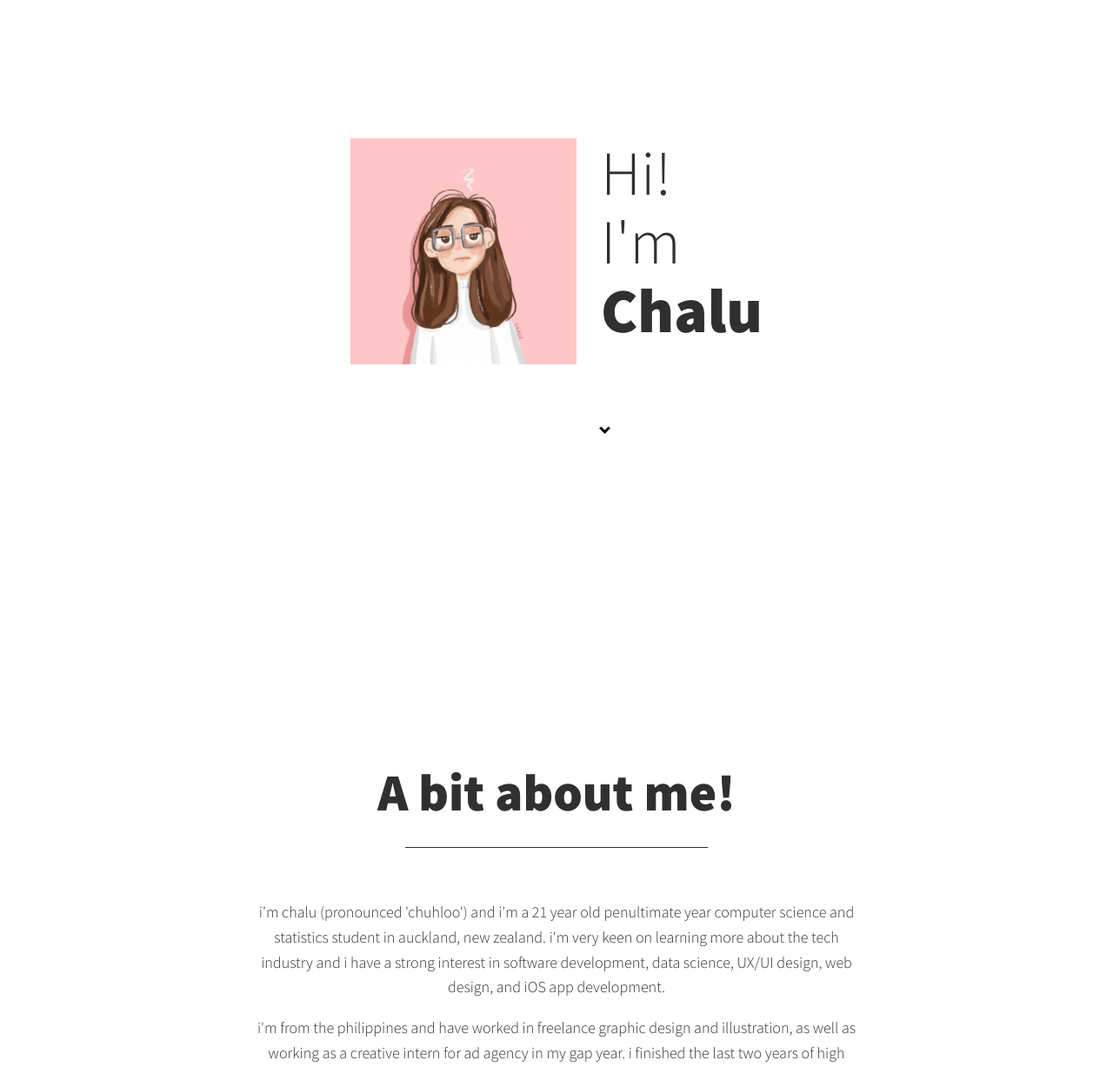
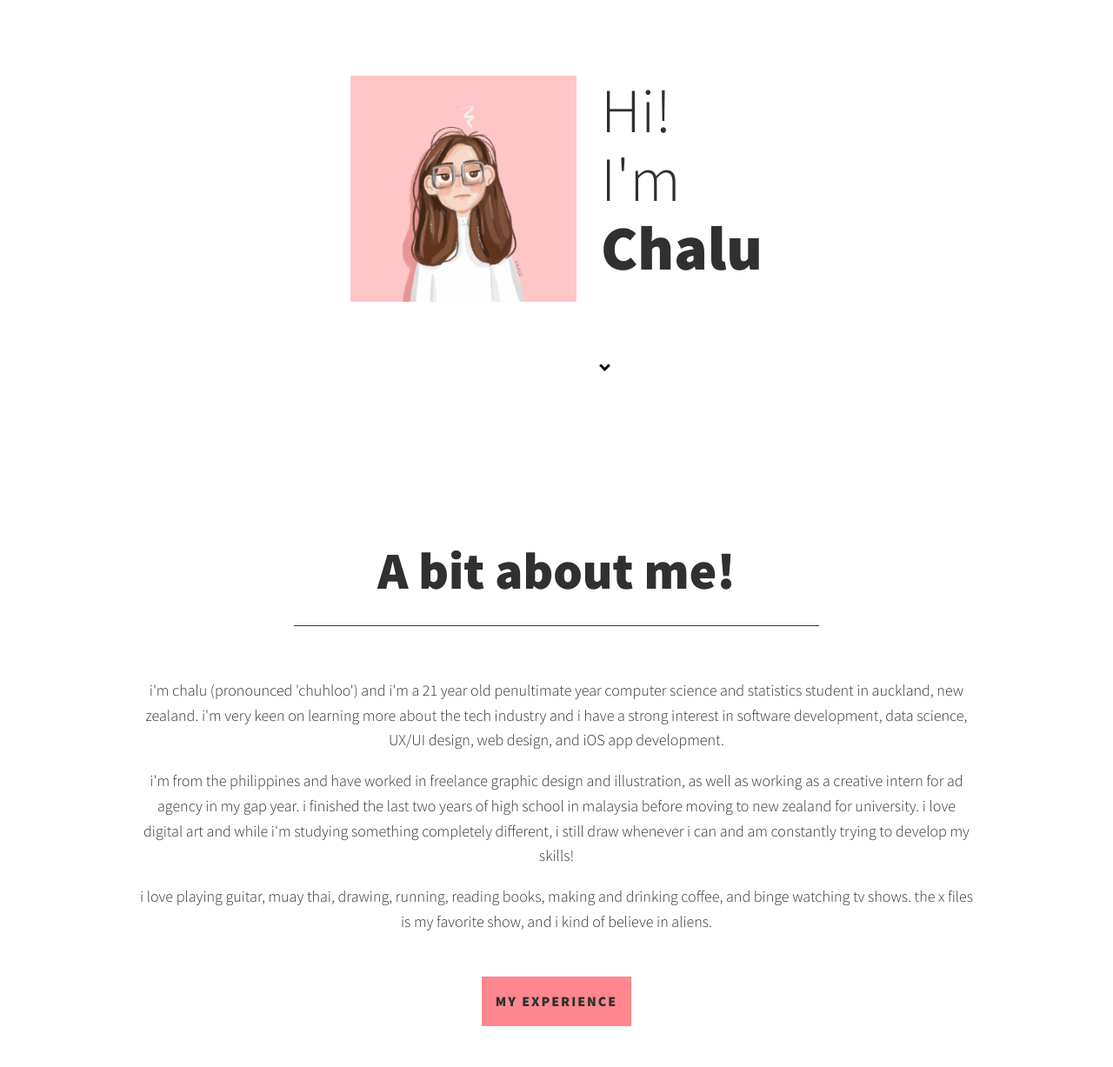
Before and after one commit to chalujugo/chalujugo.github.io, a plain HTML site: page index.html in a window 1280 px wide. Shown: the part 73-1300 px from the top of the page at 87% size. Drawn offline with nearby package versions, Linux system fonts and the light colour scheme.

Commit message:
fixed resizing issues

```diff
--- a/index.html
+++ b/index.html
@@ -37,17 +37,19 @@
         <article class="scroller">
         <!--- Introduction -->
         <section class="intro" id = "home">
+            <div class ="intro-body">
             <h1 class="section_title section_title-intro">
                 Hi! I'm<br> <strong>Chalu</strong>
+
                 </h1>
+
                 <!---
             <p class = "section_subtitle section_subtitle-intro">
                 computer science and statistics student
             </p>-->
             <img src="img/me.png" alt = "a drawing of Chalu" class="intro-image">
-
             <p><a href = #about><i class="arrow down"></i></a></p>
-
+        </div>
 
         </section>
 
--- a/style/style.css
+++ b/style/style.css
@@ -115,11 +115,11 @@ a:hover {
 }
 
 #home {
-  padding: 8em;
+  padding: 4em 6em 6em 6em;
 }
 
 section {
-  height: 100vh;
+  height: auto !important;
   width: 100%;
   padding: 3.5em 2em;
 }
@@ -268,8 +268,14 @@ header {
   max-width: 150px;
 }
 
+.intro {
+  display: flex;
+  width: auto;
+  height: auto;
+}
+
 @media (min-width: 600px) {
-  .intro {
+  .intro-body {
     display: grid;
     width: min-content;
     margin: 0 auto;
@@ -319,16 +325,13 @@ header {
 
 .my-experiences {
   height: auto !important;
+  display: block !important;
   background-color: var(--clr-bg);
   color: var(--clr-bg);
   background-image: url(../img/bg.png);
   background-size: cover;
   text-align: center;
   padding-bottom: 3em;
-}
-
-.experiences {
-  margin-bottom: 1em;
 }
 
 .section_title-experiences {
@@ -362,18 +365,19 @@ header {
 }
 
 .about-me {
-  height: 100vh !important;
+  display: block !important;
+  width: 100vw;
+  min-height: 100vh;
   background-color: var(--clr-bg);
   color: var(--clr-text);
   background-size: cover;
   text-align: center;
   padding-bottom: 3em;
-  max-width: 60%;
-  margin: 0 auto;
 }
 
 .about-me_body {
-  text-align: center;
+  max-width: 80%;
+  margin: 0 auto;
 }
 
 .section_title-about::after {
```
